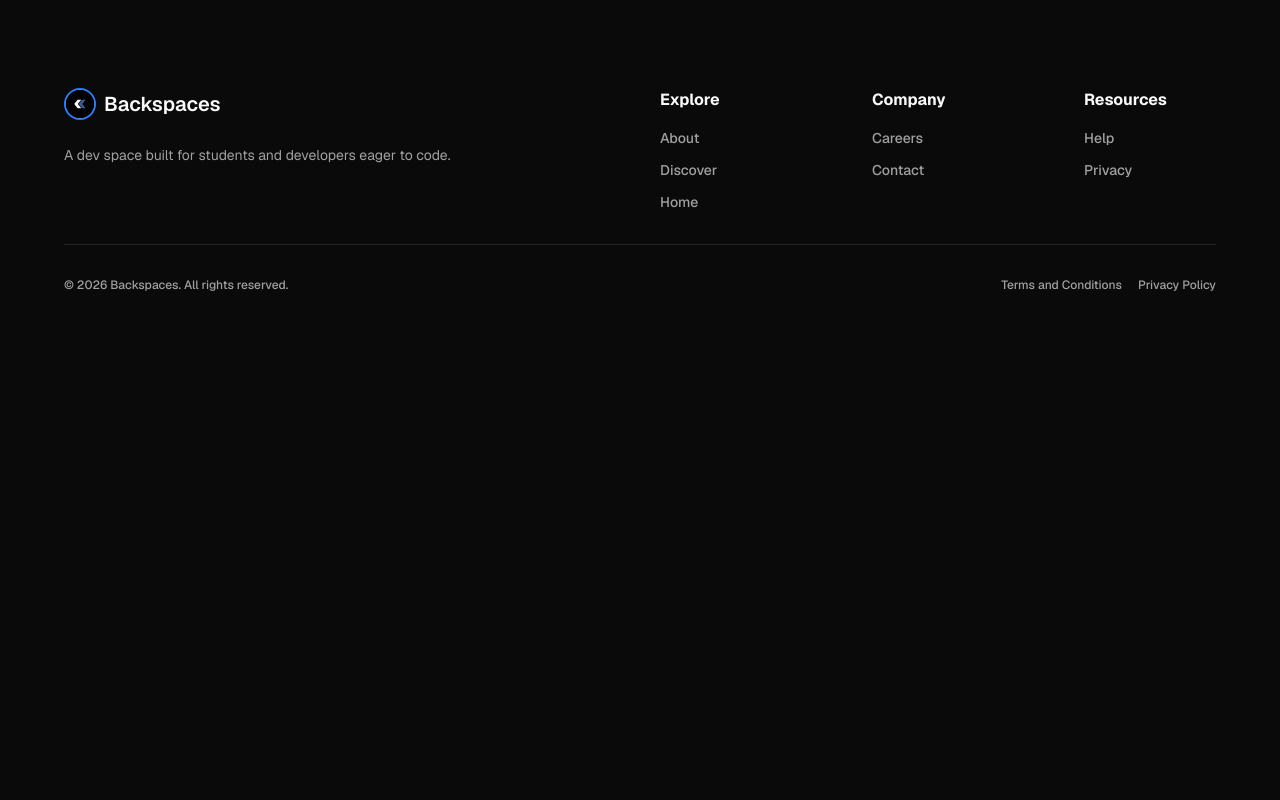
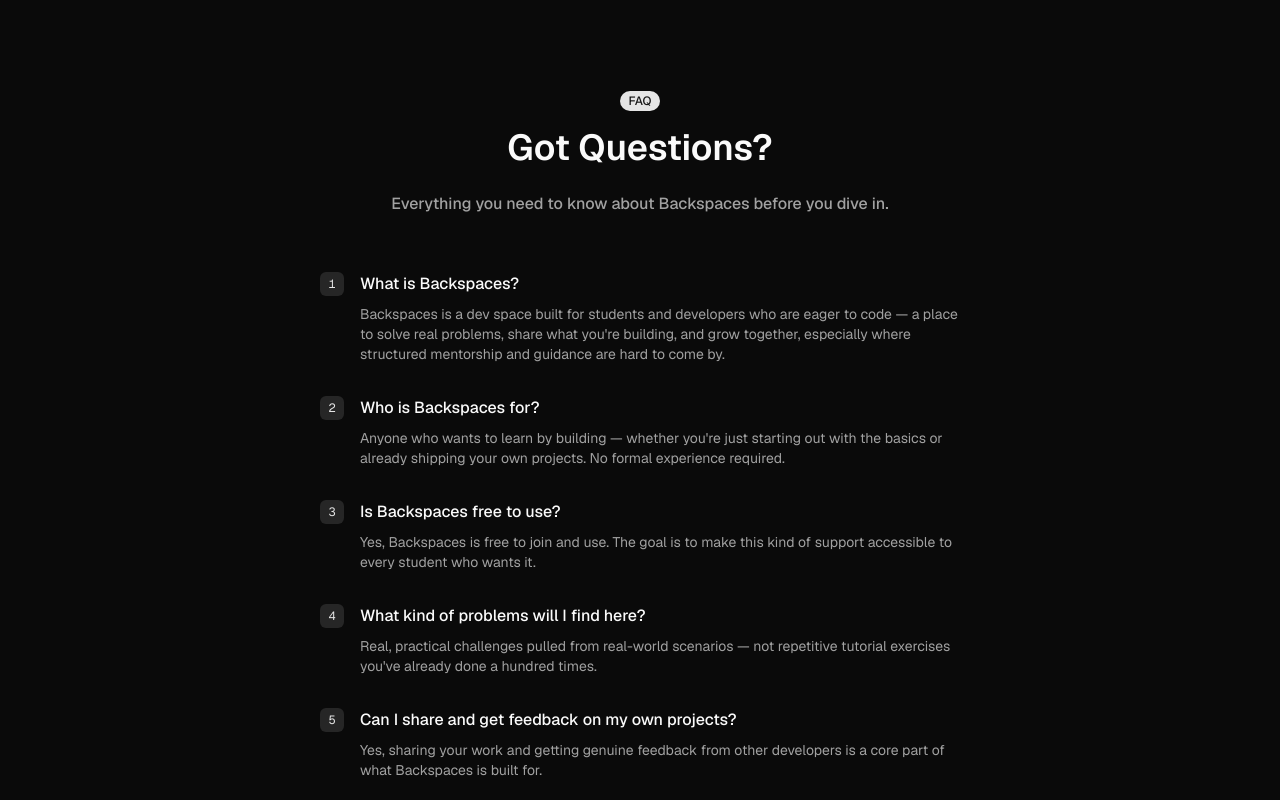
Before and after one commit to Backspaces-devs/backspaces, a Next.js app in the folder frontend/: page / in a window 1280 px wide. Shown: the part 840-1640 px from the top of the page. Before the commit the page ends 1293 px from the top, so only its background shows below. Built offline with nearby package versions, Linux system fonts and the light colour scheme.

Commit message:
add footer

```diff
--- a/frontend/src/app/(landing)/layout.tsx
+++ b/frontend/src/app/(landing)/layout.tsx
@@ -1,5 +1,6 @@
 import { Navbar } from "@/components/ui/Navbar";
 import { PageFooter } from "@/components/ui/PageFooter";
+import { FAQ } from "@/components/ui/FAQ";
 
 export default function LandingLayout({
   children,
@@ -10,6 +11,12 @@ export default function LandingLayout({
     <>
       <Navbar />
       {children}
+
+      <FAQ
+        badge="FAQ"
+        heading="Got Questions?"
+        description="Everything you need to know about Backspaces before you dive in."
+      />
       <PageFooter
         logo={{
           url: "/",
--- /dev/null
+++ b/frontend/src/components/ui/FAQ.tsx
@@ -0,0 +1,77 @@
+import { Badge } from "@/components/ui/badge";
+
+export interface FaqItem {
+  question: string;
+  answer: string;
+}
+
+export interface Faq5Props {
+  badge?: string;
+  heading?: string;
+  description?: string;
+  faqs?: FaqItem[];
+}
+
+const defaultFaqs: FaqItem[] = [
+  {
+    question: "What is Backspaces?",
+    answer:
+      "Backspaces is a dev space built for students and developers who are eager to code — a place to solve real problems, share what you're building, and grow together, especially where structured mentorship and guidance are hard to come by.",
+  },
+  {
+    question: "Who is Backspaces for?",
+    answer:
+      "Anyone who wants to learn by building — whether you're just starting out with the basics or already shipping your own projects. No formal experience required.",
+  },
+  {
+    question: "Is Backspaces free to use?",
+    answer:
+      "Yes, Backspaces is free to join and use. The goal is to make this kind of support accessible to every student who wants it.",
+  },
+  {
+    question: "What kind of problems will I find here?",
+    answer:
+      "Real, practical challenges pulled from real-world scenarios — not repetitive tutorial exercises you've already done a hundred times.",
+  },
+  {
+    question: "Can I share and get feedback on my own projects?",
+    answer:
+      "Yes, sharing your work and getting genuine feedback from other developers is a core part of what Backspaces is built for.",
+  },
+];
+
+export const FAQ = ({
+  badge = "FAQ",
+  heading = "Common Questions & Answers",
+  description = "Find out all the essential details about our platform and how it can serve your needs.",
+  faqs = defaultFaqs,
+}: Faq5Props) => {
+  return (
+    <section className="py-32">
+      <div className="container">
+        <div className="text-center">
+          <Badge className="text-xs font-medium">{badge}</Badge>
+          <h1 className="mt-4 text-4xl font-semibold">{heading}</h1>
+          <p className="mt-6 font-medium text-muted-foreground">
+            {description}
+          </p>
+        </div>
+        <div className="mx-auto mt-14 max-w-screen-sm">
+          {faqs.map((faq, index) => (
+            <div key={index} className="mb-8 flex gap-4">
+              <span className="flex size-6 shrink-0 items-center justify-center rounded-sm bg-secondary font-mono text-xs text-primary">
+                {index + 1}
+              </span>
+              <div>
+                <div className="mb-2 flex items-center justify-between">
+                  <h3 className="font-medium">{faq.question}</h3>
+                </div>
+                <p className="text-sm text-muted-foreground">{faq.answer}</p>
+              </div>
+            </div>
+          ))}
+        </div>
+      </div>
+    </section>
+  );
+};
--- /dev/null
+++ b/frontend/src/components/ui/badge.tsx
@@ -0,0 +1,51 @@
+import { mergeProps } from "@base-ui/react/merge-props"
+import { useRender } from "@base-ui/react/use-render"
+import { cva, type VariantProps } from "class-variance-authority"
+import { cn } from "cn"
+
+const badgeVariants = cva(
+  "group/badge inline-flex h-5 w-fit shrink-0 items-center justify-center gap-1 overflow-hidden rounded-2xl border border-transparent px-2 py-0.5 text-xs font-medium whitespace-nowrap transition-all focus-visible:border-ring focus-visible:ring-[3px] focus-visible:ring-ring/50 has-data-[icon=inline-end]:pr-1.5 has-data-[icon=inline-start]:pl-1.5 aria-invalid:border-destructive aria-invalid:ring-destructive/20 dark:aria-invalid:ring-destructive/40 [&>svg]:pointer-events-none [&>svg]:size-3!",
+  {
+    variants: {
+      variant: {
+        default: "bg-primary text-primary-foreground [a]:hover:bg-primary/80",
+        secondary:
+          "bg-secondary text-secondary-foreground [a]:hover:bg-secondary/80",
+        destructive:
+          "bg-destructive/10 text-destructive focus-visible:ring-destructive/20 dark:bg-destructive/20 dark:focus-visible:ring-destructive/40 [a]:hover:bg-destructive/20",
+        outline:
+          "border-border text-foreground [a]:hover:bg-muted [a]:hover:text-muted-foreground",
+        ghost:
+          "hover:bg-muted hover:text-muted-foreground dark:hover:bg-muted/50",
+        link: "text-primary underline-offset-4 hover:underline",
+      },
+    },
+    defaultVariants: {
+      variant: "default",
+    },
+  }
+)
+
+function Badge({
+  className,
+  variant = "default",
+  render,
+  ...props
+}: useRender.ComponentProps<"span"> & VariantProps<typeof badgeVariants>) {
+  return useRender({
+    defaultTagName: "span",
+    props: mergeProps<"span">(
+      {
+        className: cn(badgeVariants({ variant }), className),
+      },
+      props
+    ),
+    render,
+    state: {
+      slot: "badge",
+      variant,
+    },
+  })
+}
+
+export { Badge, badgeVariants }
```
Also changed, not shown: 1 other file (tests, documents, lock files or other folders).
